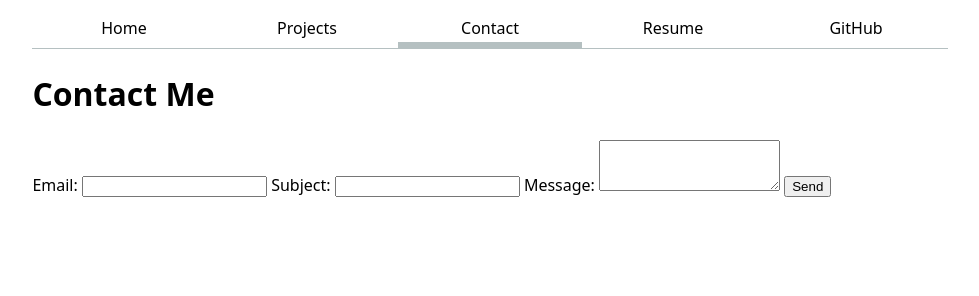
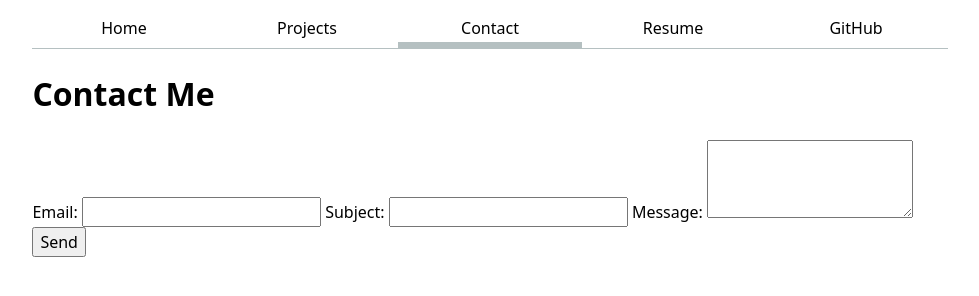
Before and after one commit to Zeng-xinyi/portfolio, a plain HTML site: page contact/index.html in a window 1280 px wide. Shown: the whole page, without its empty margins (150-1129 px from the left). Drawn offline with Linux system fonts and the light colour scheme.

Commit message:
make the font uniform

```diff
--- a/style.css
+++ b/style.css
@@ -53,3 +53,10 @@ nav a:hover {
   border-bottom: 0.4em solid var(--color-accent);
   background-color: oklch(from var(--color-accent) 95% 5% h);
 }
+
+/*make the font uniform*/
+input,
+textarea,
+button {
+  font: inherit;
+}
```
